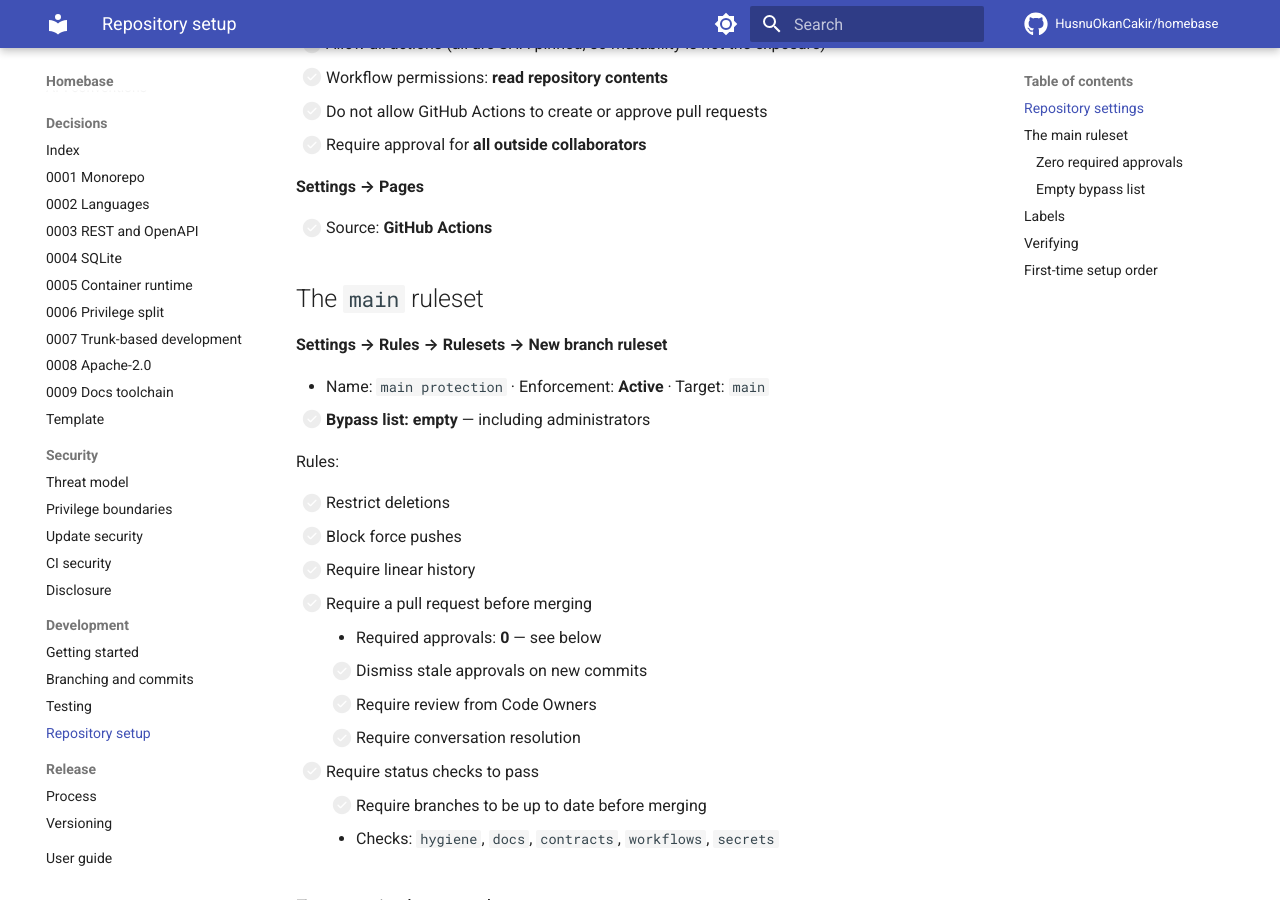
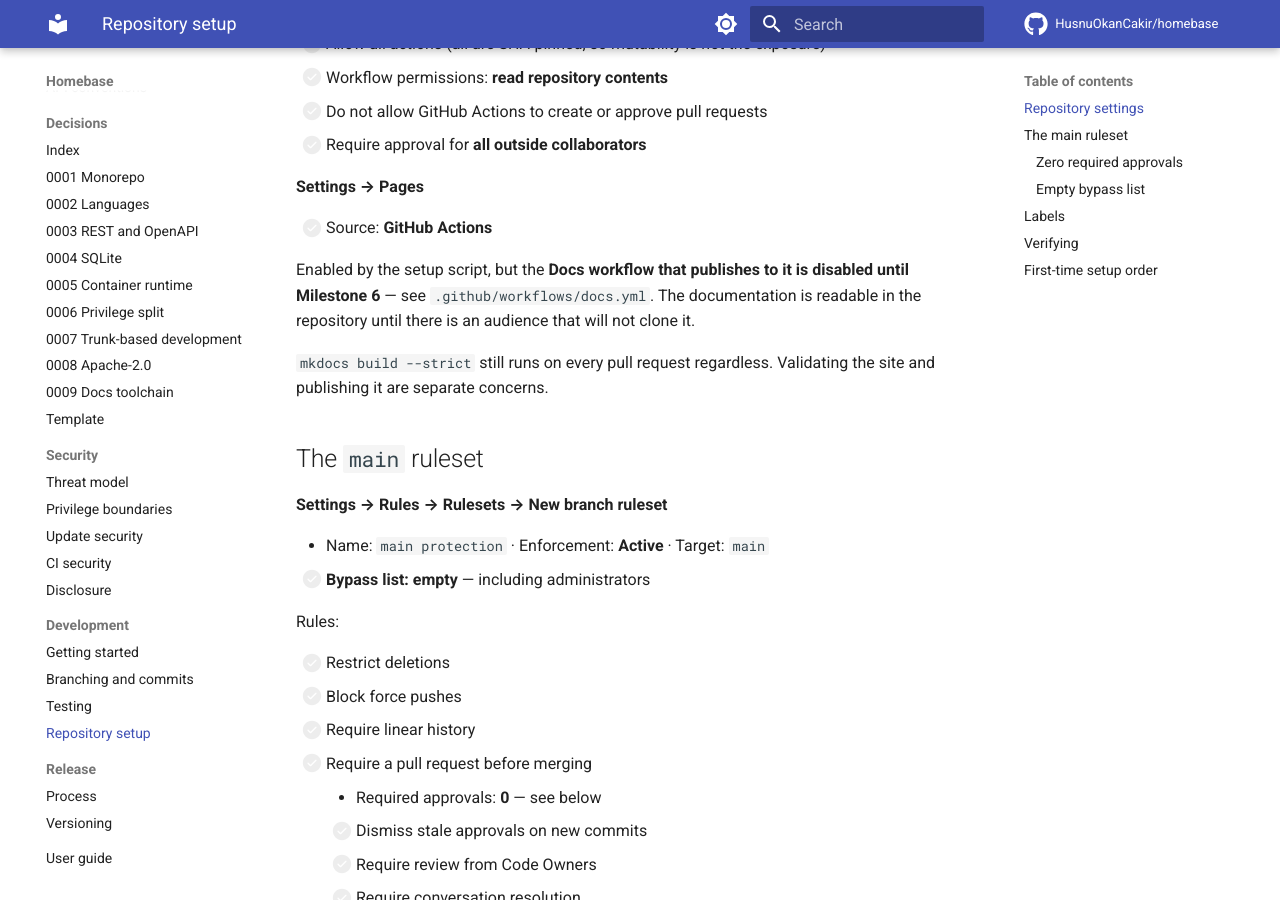
Before and after one commit to HusnuOkanCakir/homebase, an MkDocs documentation site: the page built from docs/development/repository.md, in a window 1280 px wide and 900 px high, scrolled down 1122 px. Built offline with MkDocs 1.6.1 and Material for MkDocs 9.7.7, drawn with Linux system fonts in a browser that asks for light colours; comment, search, counter and statistics services are not loaded.

Commit message:
chore(ci): defer the Pages deployment until Milestone 6 (#2)
## What changed?

The Docs workflow no longer runs on push to `main`. Only
`workflow_dispatch` remains, so it can still be triggered by hand.
`mkdocs.yml`, the documentation itself, and the `mkdocs build --strict`
check in `ci.yml` are all untouched.

## Why?

**It has no audience yet.** GitHub renders mermaid natively, so the
architecture diagrams already work in the repo, and 28 of 29 pages read
fine without a published site. Search, a nav sidebar and a clean URL
start mattering at Milestone 6, when the first installable release
brings readers who will not clone the repository.

**It does not currently work.** Deployments are created and then sit in
`deployment_queued` until the action times out — on every attempt,
across a fresh commit and a delete-and-recreate of the Pages site. The
build succeeds and the artifact uploads; GitHub's Pages backend never
picks it up. `pages.status` stays `null` with zero builds ever recorded.
Pages reports operational service-wide and the account is not new, so
this is outside the repository's control.

Leaving it red would contradict the reasoning used a few commits ago to
drop the unusable Dependabot ecosystems: permanently failing jobs are
how people learn to ignore failing jobs.

## How was it tested?

- `python3 -c "yaml.safe_load(...)"` confirms the only trigger is
`workflow_dispatch`
- `make check` passes, including `mkdocs build --strict` — validation is
unaffected

## Security impact

Marginally positive. Three pinned Pages actions (`configure-pages`,
`upload-pages-artifact`, `deploy-pages`) no longer execute on every push
to `main`, and the `pages: write` / `id-token: write` job stops running
until it is needed. They remain in the file, pinned, for Milestone 6.

## Data and migration impact

None. CI configuration only.

## Documentation

- [x] Developer documentation updated —
`docs/development/getting-started.md` and
`docs/development/repository.md` both state that the site is not
published and that the strict build still applies
- [x] The workflow documents its own re-enable steps

## Checklist

- [x] Commits are signed off
- [x] `make check` passes locally
- [x] No secrets or generated artifacts committed

## Rollback

Uncomment the `push` trigger in `.github/workflows/docs.yml`.

Signed-off-by: Okan Cakir <h.okancakir@gmail.com>

```diff
--- a/docs/development/repository.md
+++ b/docs/development/repository.md
@@ -48,6 +48,13 @@
 **Settings → Pages**
 
 - [ ] Source: **GitHub Actions**
+
+Enabled by the setup script, but the **Docs workflow that publishes to it is disabled
+until Milestone 6** — see `.github/workflows/docs.yml`. The documentation is readable in
+the repository until there is an audience that will not clone it.
+
+`mkdocs build --strict` still runs on every pull request regardless. Validating the site
+and publishing it are separate concerns.
 
 ## The `main` ruleset
 
```
Also changed, not shown: docs/development/getting-started.md (+9 -0 lines), 1 other file.
